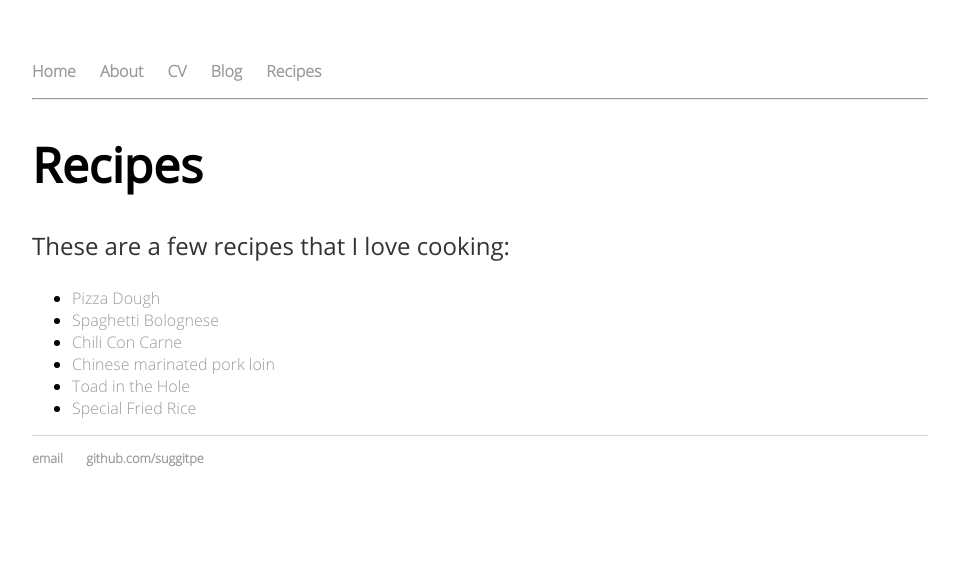
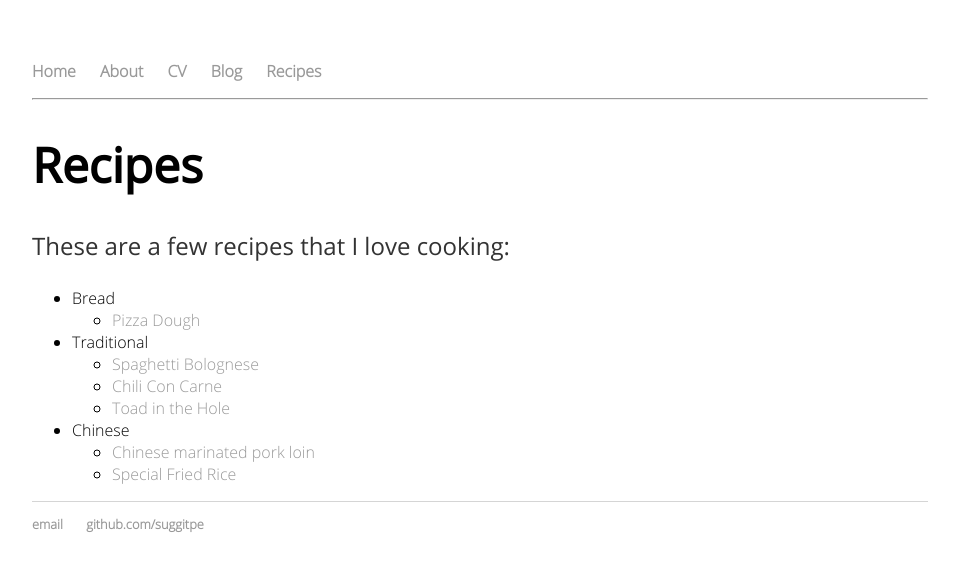
Before and after one commit to suggitpe/suggitpe.github.io, a Jekyll site: the page built from recipes/index.md, in a window 1280 px wide. Shown: the top 571 px of the page, without its empty margins (160-1119 px from the left). Built offline with Jekyll 4.4.1, drawn with Linux system fonts in a browser that asks for light colours.

Commit message:
moved things around

```diff
--- a/recipes/index.md
+++ b/recipes/index.md
@@ -5,9 +5,12 @@ layout: default
 
 These are a few recipes that I love cooking:
 
-* [Pizza Dough](bread/pizza-dough.html)
-* [Spaghetti Bolognese](traditional-dishes/spaghetti-bolognese.html)
-* [Chili Con Carne](traditional-dishes/chill-con-carne.html)
-* [Chinese marinated pork loin](chinese-dishes/marinated-pork-loin.html)
-* [Toad in the Hole](traditional-dishes/toad-in-the-hole.html)
-* [Special Fried Rice](chinese-dishes/special-fried-rice.html)
+* Bread
+  * [Pizza Dough](bread/pizza-dough.html)
+* Traditional
+  * [Spaghetti Bolognese](traditional-dishes/spaghetti-bolognese.html)
+  * [Chili Con Carne](traditional-dishes/chill-con-carne.html)
+  * [Toad in the Hole](traditional-dishes/toad-in-the-hole.html)
+* Chinese
+  * [Chinese marinated pork loin](chinese-dishes/marinated-pork-loin.html)
+  * [Special Fried Rice](chinese-dishes/special-fried-rice.html)
```
